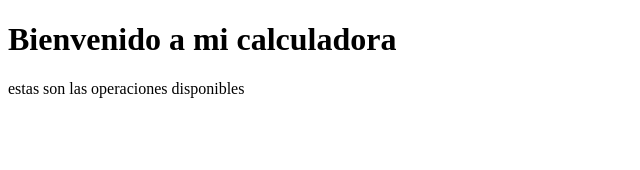
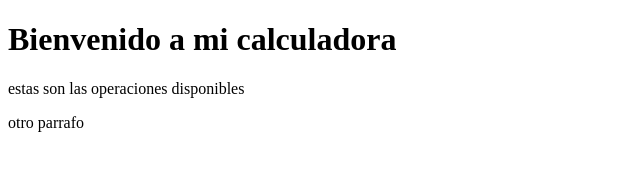
Before and after one commit to fVenzor/operaciones_basicas, a plain HTML site: page index.html in a window 1280 px wide. Shown: the full height of the page, 0-640 px from the left. Drawn offline with Linux system fonts and the light colour scheme.

Commit message:
cambio de titulo y descripciones

```diff
--- a/index.html
+++ b/index.html
@@ -3,10 +3,11 @@
 <head>
     <meta charset="UTF-8">
     <meta name="viewport" content="width=device-width, initial-scale=1.0">
-    <title>Operaciones matematicas</title>
+    <title>Operaciones </title>
 </head>
 <body>
     <h1>Bienvenido a mi calculadora</h1>
     <p>estas son las operaciones  disponibles</p>
+    <p>otro parrafo</p>
 </body>
 </html>
```
